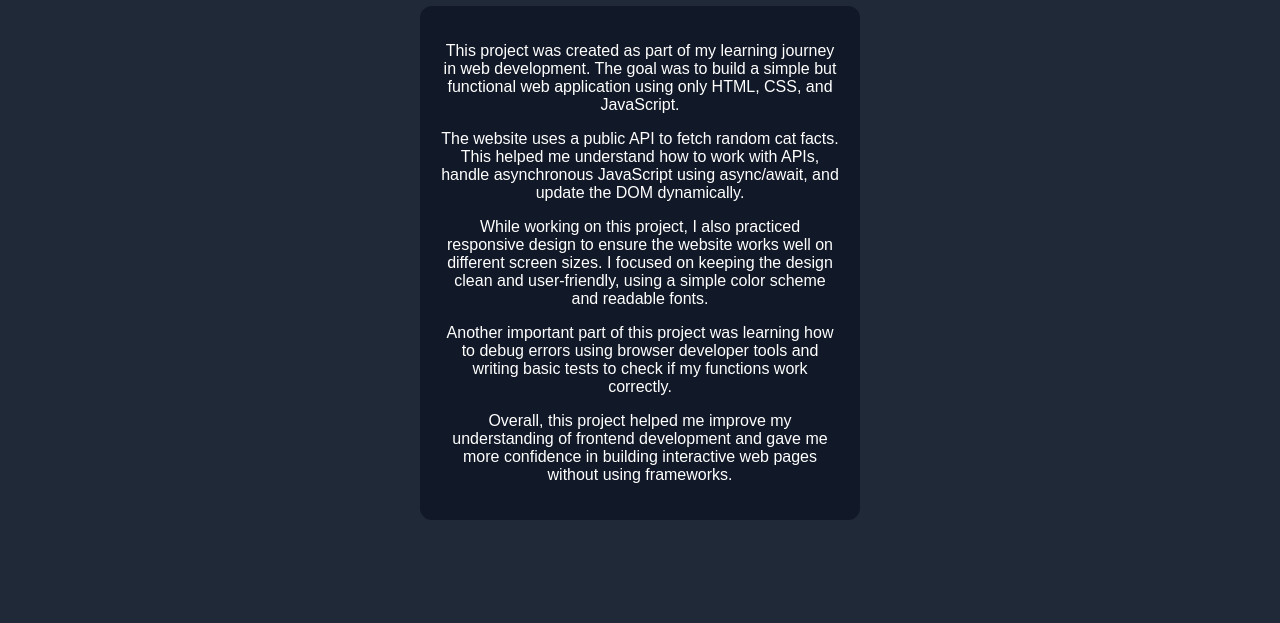
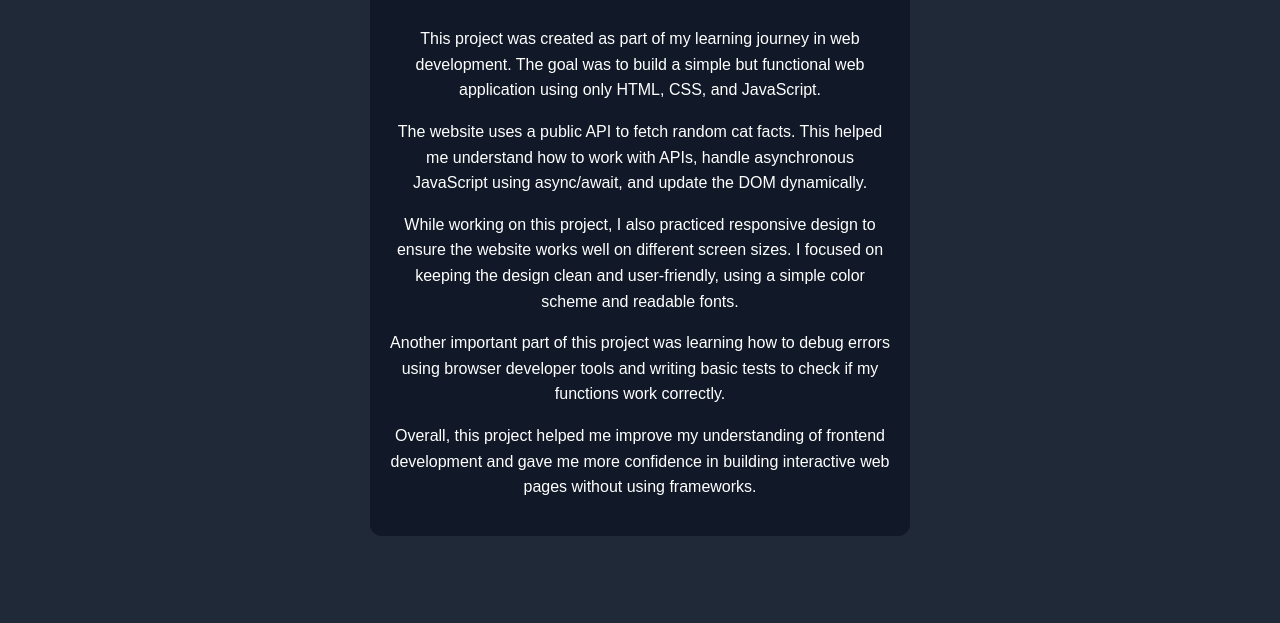
Before and after one commit to najibmahmud-netizen/cat-fact2, a website: page about.html in a window 1280 px wide. Shown: the part 177-800 px from the top of the page. Drawn offline with Linux system fonts and the light colour scheme.

Commit message:
improved card style

```diff
--- a/style.css
+++ b/style.css
@@ -18,7 +18,9 @@ body {
   background: #111827;
   padding: 20px;
   border-radius: 12px;
-  max-width: 400px;
+  max-width: 500px;
+  line-height: 1.6;
+  font-size: 16px;
 }
 
 #fact {
```
